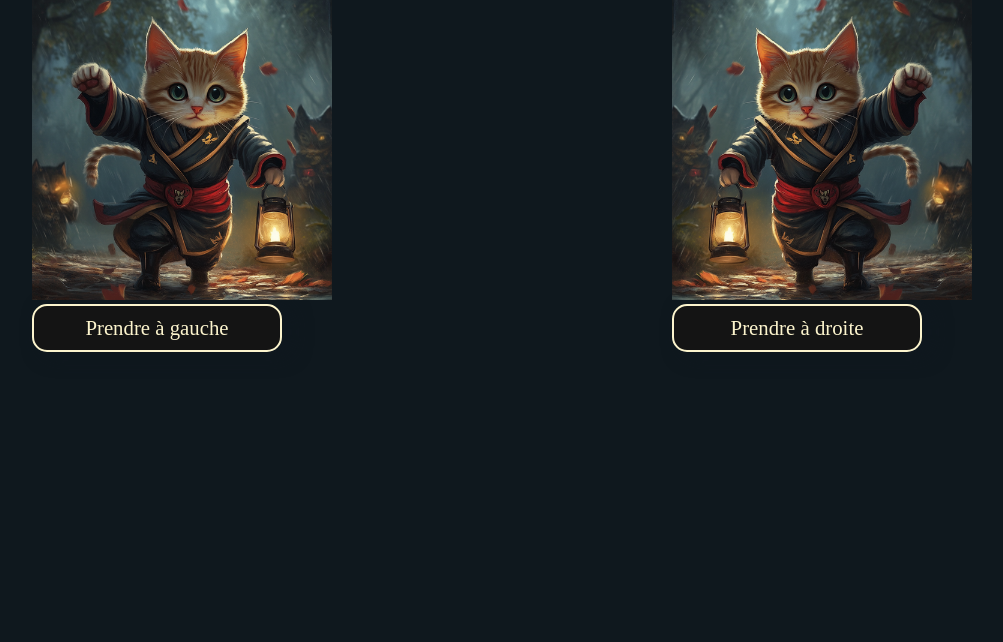
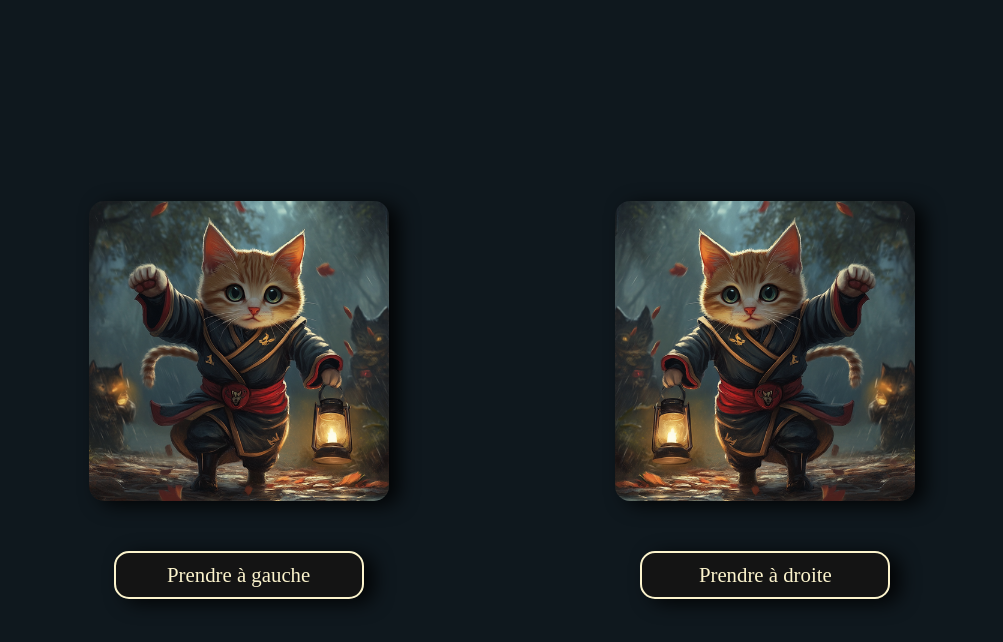
Before and after one commit to BlueeShark/G2-Projet-01, a plain HTML site: page HTML/chap02-foret.html in a window 1280 px wide. Shown: the whole page, without its empty margins (138-1141 px from the left). Drawn offline with Linux system fonts and the light colour scheme; a web font is replaced by a local one.

Commit message:
A little cleaning in the files, finished the first step of the three styles of pages. Need to think about linking it to chapter 3.

```diff
--- a/CSS/chap02-choice.css
+++ b/CSS/chap02-choice.css
@@ -17,14 +17,27 @@ body {
     background-color: var(--color-one);
 }
 
+main {
+    height: 100vh;
+    display: flex;
+    flex-direction: column;
+    justify-content: center;
+}
+
 .dilemma {
     display: flex;
     flex-direction: row;
-    justify-content: space-around;
+    justify-content: space-evenly;
     img {
         width: 300px;
+        margin-bottom: 50px;
+        border-radius: 15px;
+        box-shadow: 10px 4px 19px 0px rgba(0, 0, 0, 0.85);
     }
     .choiceBlock {
+        display: flex;
+        flex-direction: column;
+        align-items: center;
         p {
                 color: var(--color-two);
                 width: 250px;
@@ -36,7 +49,7 @@ body {
                 border-radius: 15px;
                 cursor: pointer;
                 font-family: var(--font-two);
-                box-shadow: 10px 4px 19px 0px rgba(15,24,30,0.85);
+                box-shadow: 10px 4px 19px 0px rgba(0, 0, 0, 0.85);
         }
     }
 }
--- a/CSS/chap02-image.css
+++ b/CSS/chap02-image.css
@@ -18,6 +18,26 @@ body {
 }
 
 main {
+    background-image: url(../ASSETS/chap02-death.png);
+    width: 100vw;
+    height: 100vh;
+    background-size: cover;
+    background-position: center;
+    display: flex;
+    flex-direction: column;
+    justify-content: space-around;
+    h1 {
+        color: var(--color-two);
+        margin: 0 auto;
+        font-family: var(--font-one);
+        font-size: 3rem;
+        padding: 0px 10px;
+        text-align: center;
+        text-shadow: 1px 1px 5px var(--color-one);
+    }
+}
+
+#pageOne {
     background-image: url(../ASSETS/chap02-firstBack.png);
     width: 100vw;
     height: 100vh;
```
Also changed, not shown: HTML/chap02-route.html (+11 -2 lines), HTML/chap02.html (+1 -1 lines), ASSETS/u2292787421_a_warior_cat_dress_in_assinssin_creed_suit_in_a_m_92be1d85-462a-409b-8383-28ec429c70ef_1.png (deleted), CSS/styles.css (deleted), HTML/index.html (deleted), JS/script.js (deleted), 1 other file.
